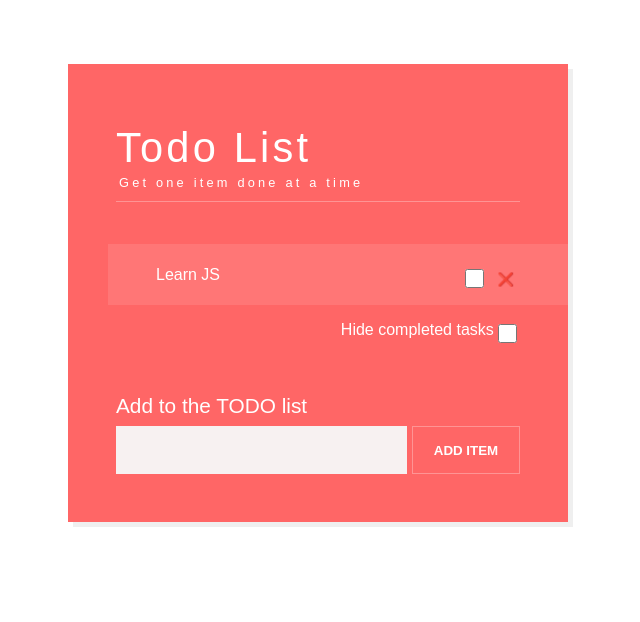
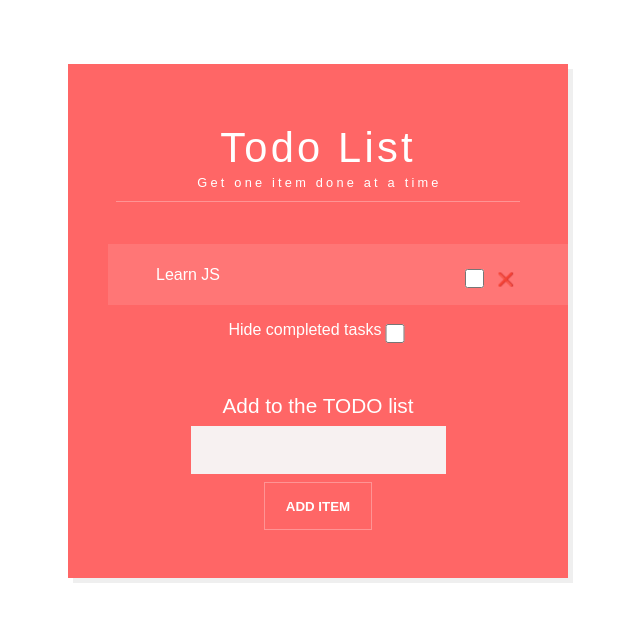
Before and after one commit to hoanglechau/js-todo-list, a plain HTML site: page index.html in a window 1280 px wide. Shown: the whole page, without its empty margins (322-962 px from the left). Drawn offline with Linux system fonts and the light colour scheme.

Commit message:
Update styles.css

```diff
--- a/styles.css
+++ b/styles.css
@@ -19,6 +19,7 @@
   font-size: 2.6rem;
   letter-spacing: 0.2rem;
   border-bottom: 1px solid rgba(255, 255, 255, 0.3);
+  text-align: center;
 }
 
 .title span {
@@ -84,20 +85,22 @@ input[type="checkbox"] {
 
 .filter-wrapper {
   display: flex;
-  justify-content: flex-end;
+  justify-content: center;
   margin-top: 1em;
 }
 
 .form {
   margin-top: 3rem;
   display: flex;
-  flex-wrap: wrap;
+  flex-direction: column;
+  align-items: center;
 }
 
 .form label {
   min-width: 100%;
   margin-bottom: 0.5rem;
   font-size: 1.3rem;
+  text-align: center;
 }
 
 .form input {
@@ -115,7 +118,7 @@ input[type="checkbox"] {
   text-transform: uppercase;
   font-weight: bold;
   border: 1px solid rgba(255, 255, 255, 0.3);
-  margin-left: 5px;
+  margin-top: 0.5rem;
   cursor: pointer;
   transition: background 0.2s ease-out;
 }
```
